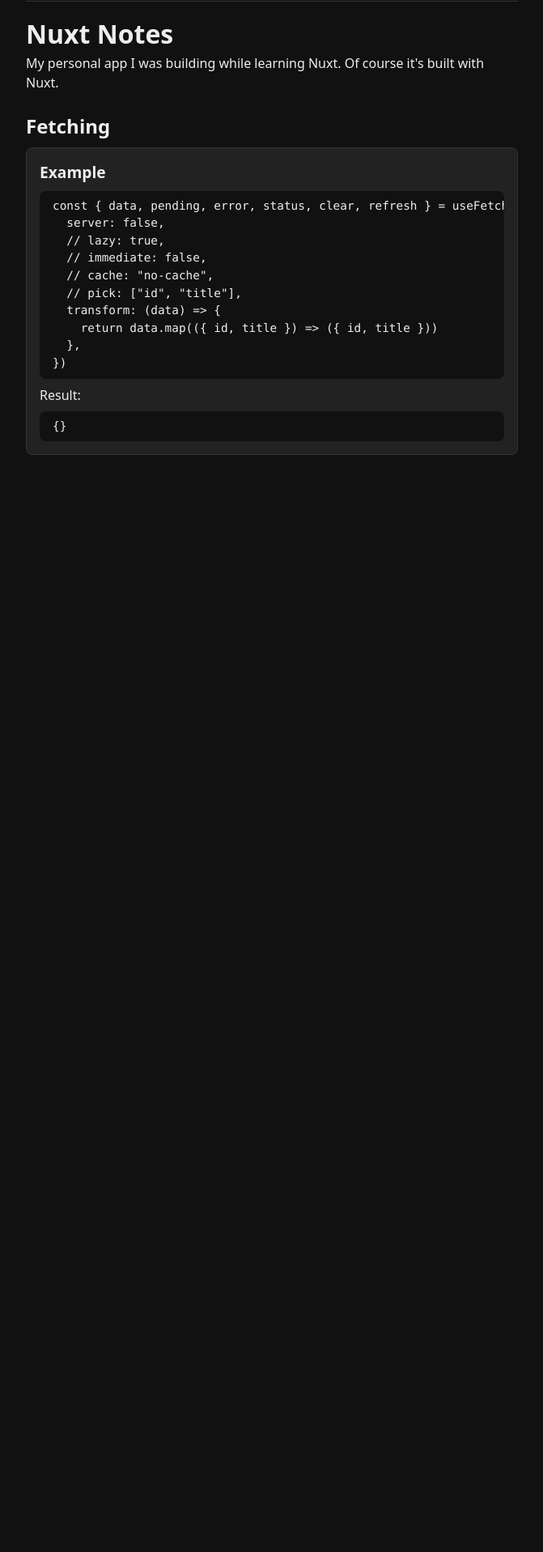
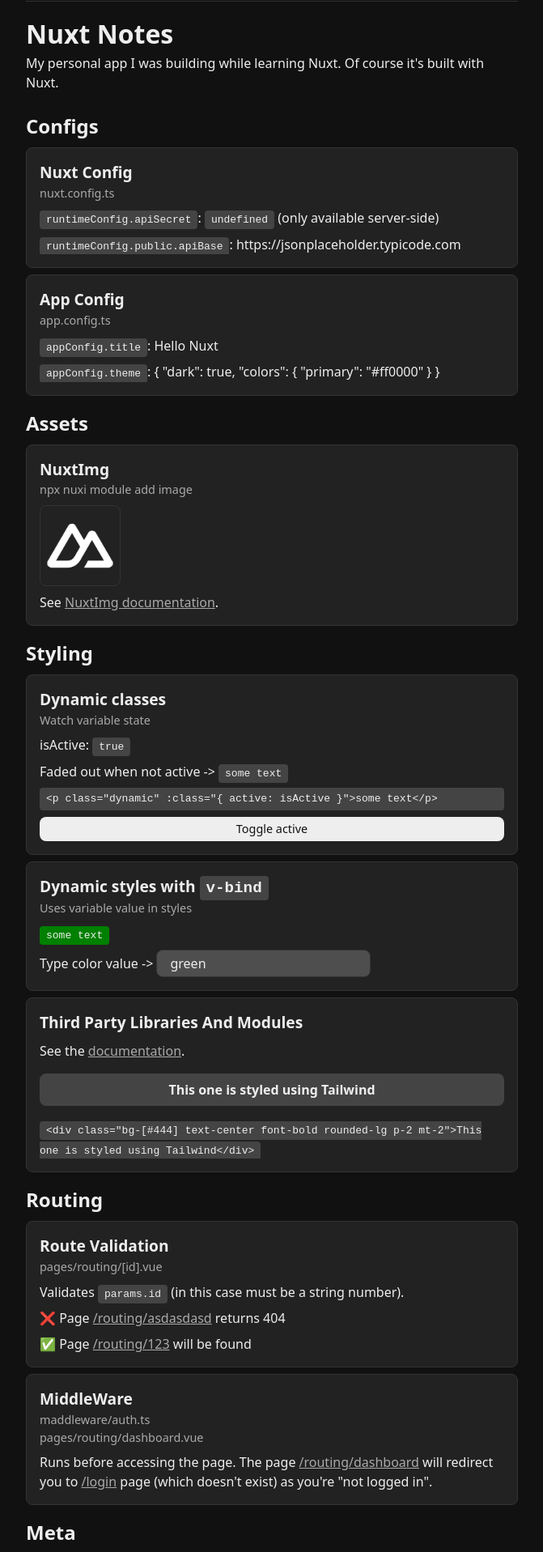
Before and after one commit to mazhugasergei/nuxt, a Nuxt app: page / in a window 1280 px wide. Shown: the part 60-1977 px from the top of the page at 81% size, without its empty margins (304-975 px from the left). Before the commit the page ends 800 px from the top, so only its background shows below. Built offline with nearby package versions, Linux system fonts and the light colour scheme; no server answers.

Commit message:
main page: uncomment components

```diff
--- a/pages/index.vue
+++ b/pages/index.vue
@@ -8,11 +8,11 @@
       <p>My personal app I was building while learning Nuxt. Of course it's built with Nuxt.</p>
     </header>
     <article>
-      <!-- <Configs />
+      <Configs />
       <Assets />
       <Styling />
       <Routing />
-      <Metadata /> -->
+      <Metadata />
       <Fetching />
     </article>
   </main>
```
Also changed, not shown: 1 other file (tests, documents, lock files or other folders).
